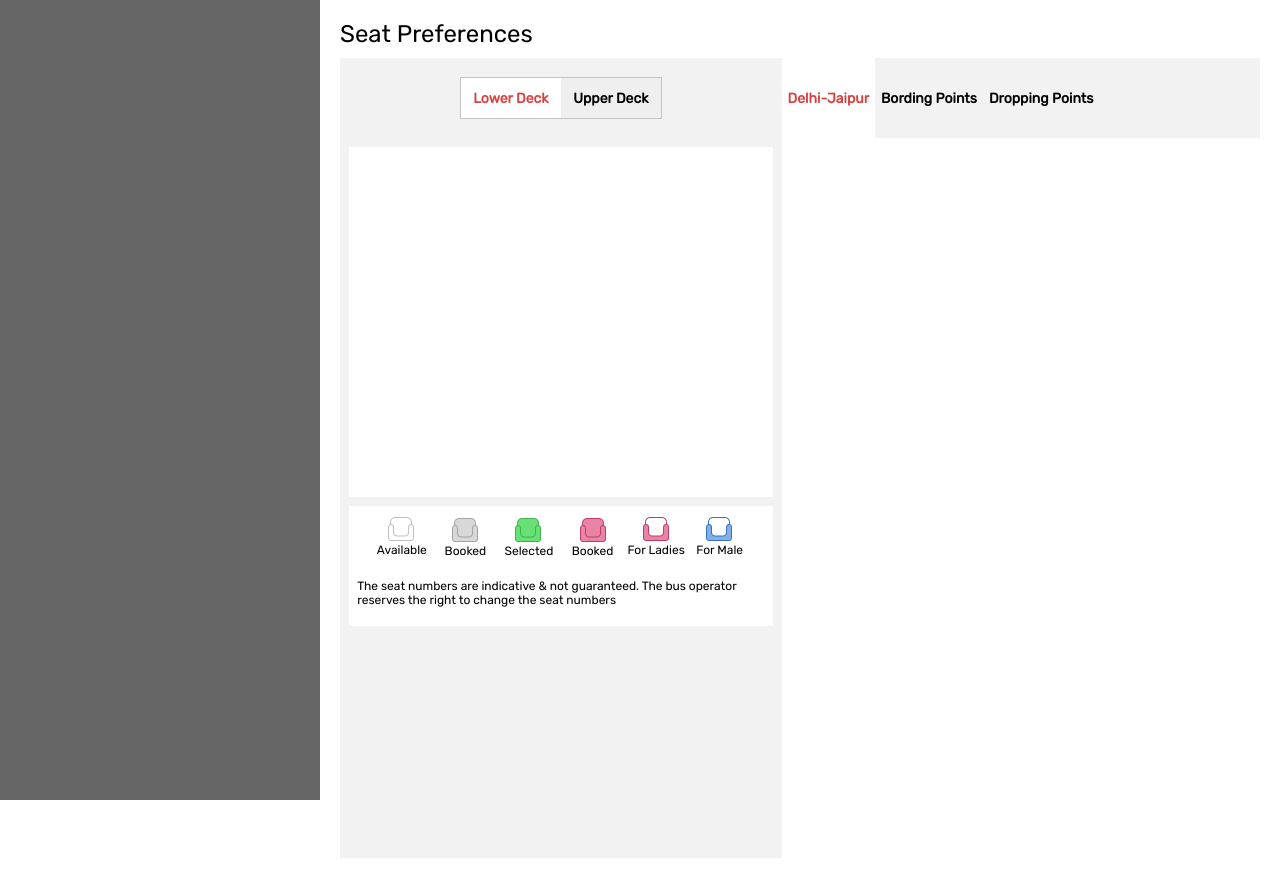
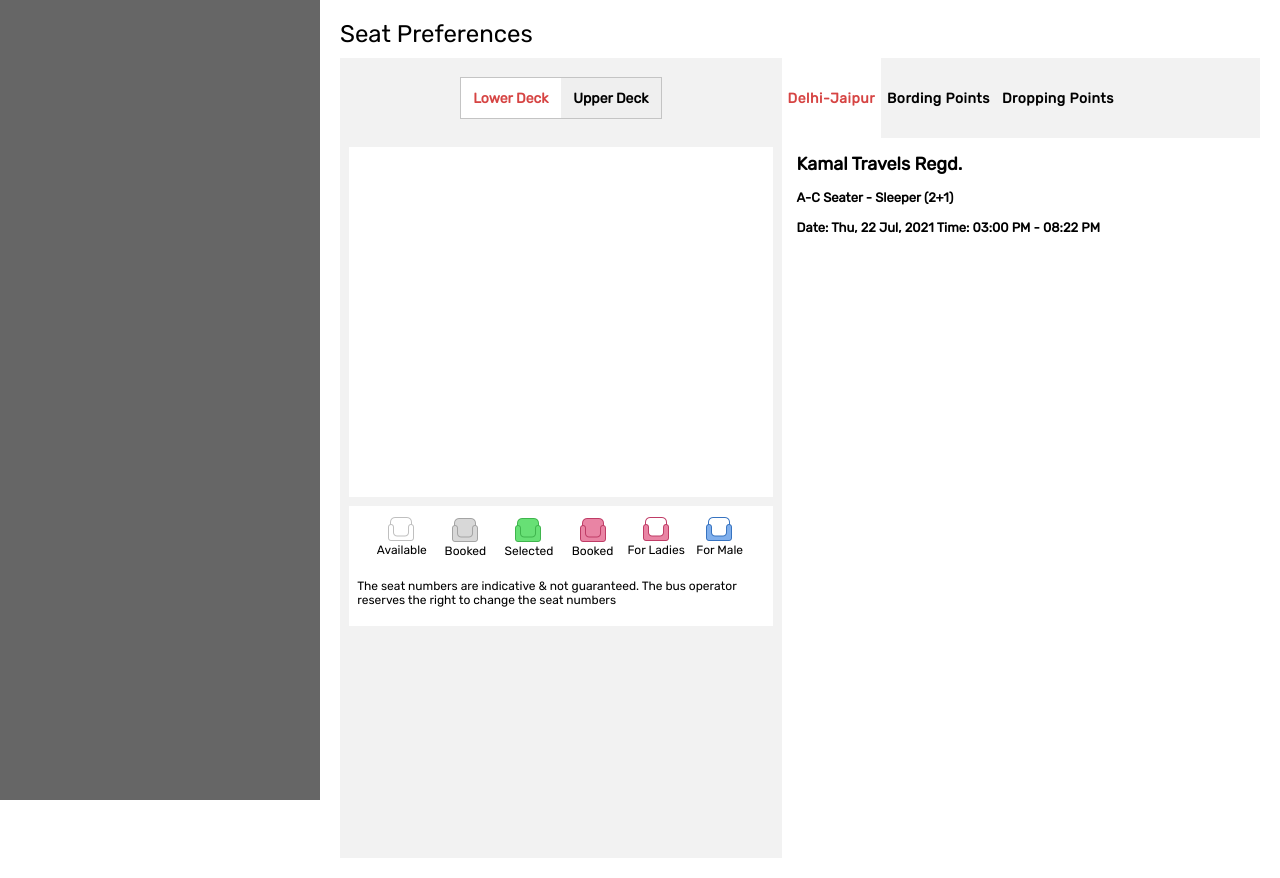
Before and after one commit to kamalgupta97/yatra_clone, a React (Create React App) app in the folder frontend/: page / in a window 1280 px wide. Built offline with nearby package versions, Linux system fonts and the light colour scheme.

Commit message:
added source and destinatio

```diff
--- /dev/null
+++ b/frontend/src/Pages/SeatSelection/Points.jsx
@@ -0,0 +1,13 @@
+import React from 'react'
+
+export const Points = ({BordingPoints}) => {
+
+    return (
+        <div>
+
+        {
+            BordingPoints? <div>Bording Point</div> : <div>Dropping Point</div>
+        }
+         </div>
+    )
+}
--- a/frontend/src/Pages/SeatSelection/SeatSelection.jsx
+++ b/frontend/src/Pages/SeatSelection/SeatSelection.jsx
@@ -10,6 +10,7 @@ import ForLadies from './Images/ForLadies.png';
 import Selected from './Images/Selected.png';
 import ForMale from './Images/ForMale.png';
 import { Grid, Typography } from '@material-ui/core';
+import { Points } from './Points';
 
 
 const SeatSelectionWrapper =styled.div`
@@ -91,9 +92,38 @@ height:80px;
     background:none;
     font-size: 14px;
     font-weight:600;
+    letter-spacing: 0.5px;
+ }`
+
+
+const SeatConfirmation=styled.div`
+`
+const BordingPoints=styled.div``
+const DroppingPoints=styled.div``
+
+const SeatConfirmationHeader = styled.div`
+ margin:15px;
+ &>p{
+     font-size:18px;
+     font-weight:600;
  }
 `
-
+const Bustype = styled.div`
+margin:15px;
+&>p{
+    font-size:13px;
+    font-weight:600;
+    color:#000;
+}
+`
+const Dates = styled.div`
+margin:15px;
+&>p{
+    font-size:13px;
+    font-weight:600;
+    color:#000;
+}
+`
 export const SeatSelection = () => {
     const [activelower,setActivelower] = React.useState(true)
     const [activeplace,setactiveplace] =React.useState(true)
@@ -203,6 +233,34 @@ export const SeatSelection = () => {
                         <button className={activeDroppingpoint && styles.activebuttons} name="activeDroppingpoint" onClick={handleClick}>Dropping Points</button>
 
                    </DescHeading>
+                    {
+                        activeplace && <SeatConfirmation>
+                            <SeatConfirmationHeader>
+                                <p>{"Kamal Travels Regd."}</p>
+                            </SeatConfirmationHeader>
+                            <Bustype>
+                                <p>{"A-C Seater - Sleeper (2+1)"}</p>
+                            </Bustype>
+
+                            <Dates>
+                                <p>{"Date: Thu, 22 Jul, 2021 Time: 03:00 PM - 08:22 PM"}</p>
+                            </Dates>
+                        </SeatConfirmation>
+
+                    }
+
+                    {
+                        activeBordingpoint&&<BordingPoints>
+                            <Points BordingPoints={true}/>
+                        </BordingPoints>
+                    }
+                    {
+                        activeDroppingpoint&&<DroppingPoints>
+                             <Points BordingPoints={false}/>
+                        </DroppingPoints>
+                    }
+
+
                 </TravelDescription>
                 </DescriptionAnsStatus>
 
```
